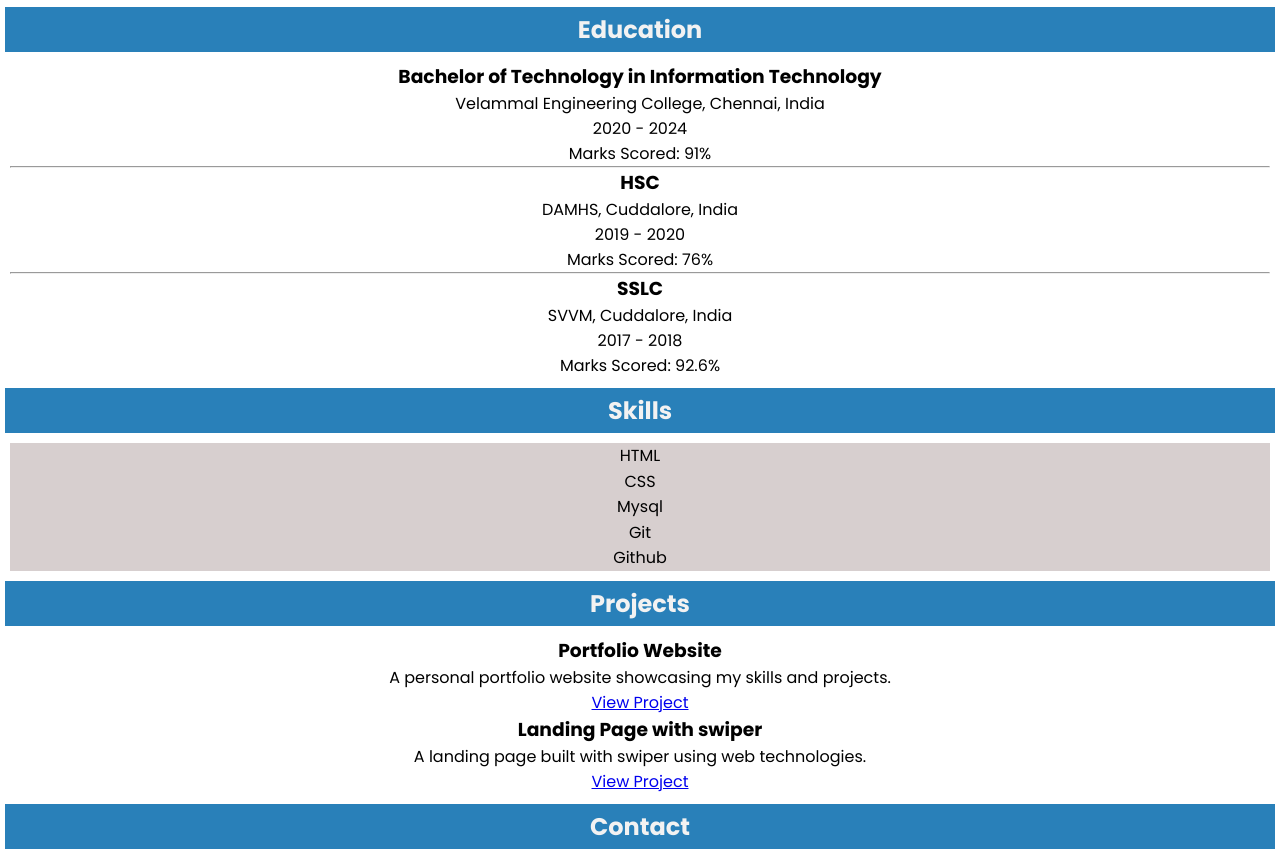
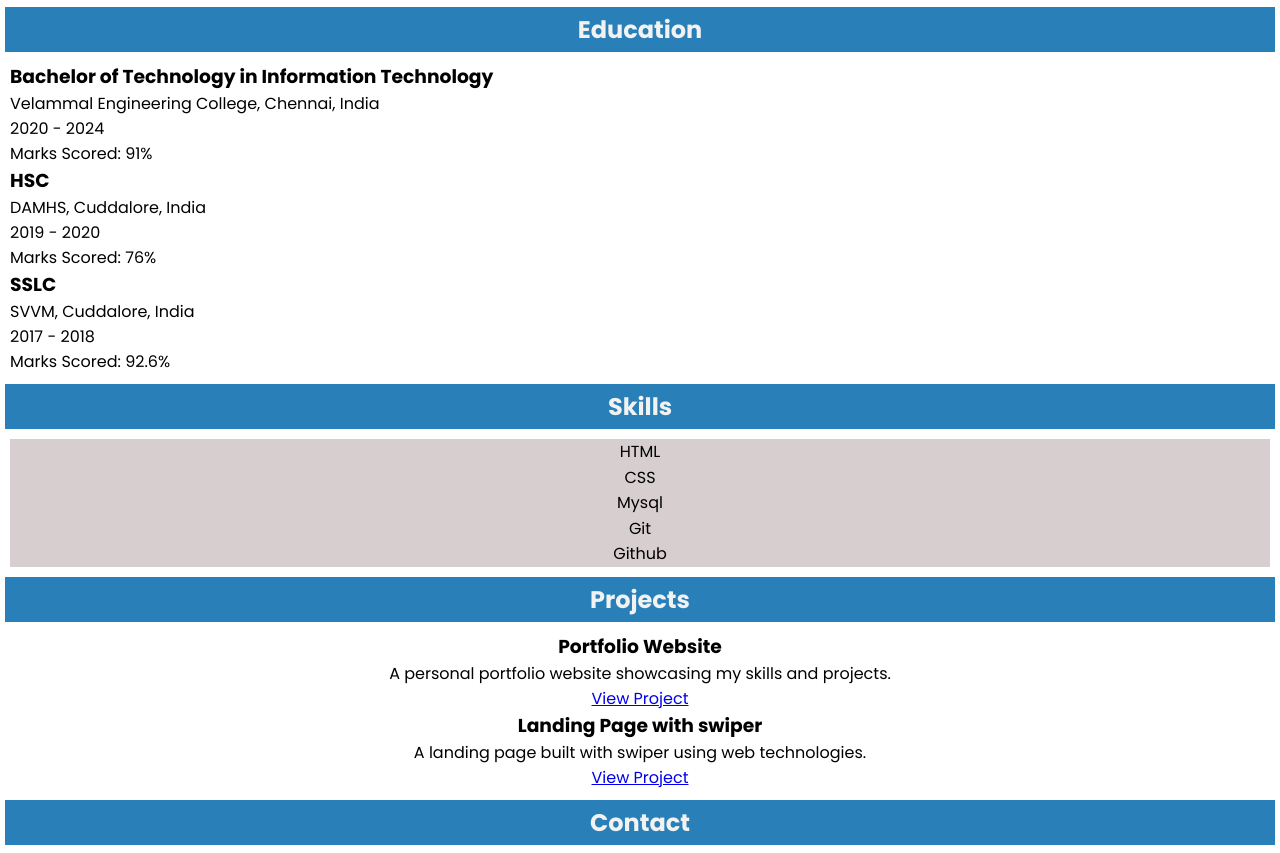
Before and after one commit to Avanthikaselvakumar/Avanthika.github.io, a plain HTML site: page index.html in a window 1280 px wide. Shown: the part 991-1844 px from the top of the page. Drawn offline with Linux system fonts and the light colour scheme.

Commit message:
added flex to education field

```diff
--- a/index.html
+++ b/index.html
@@ -43,30 +43,30 @@
     </section>
 
     <h2 class="heading">Education</h2>
-    <center>
-        <section id="education">
+
+    <section id="education">
+        <div class="container">
             <div class="education-item">
                 <h3>Bachelor of Technology in Information Technology</h3>
                 <p>Velammal Engineering College, Chennai, India</p>
                 <span class="education-date">2020 - 2024</span>
                 <p>Marks Scored: 91%</p>
             </div>
-            <hr>
             <div class="education-item">
                 <h3>HSC</h3>
                 <p>DAMHS, Cuddalore, India</p>
                 <span class="education-date">2019 - 2020</span>
                 <p>Marks Scored: 76%</p>
             </div>
-            <hr>
             <div class="education-item">
                 <h3>SSLC</h3>
                 <p>SVVM, Cuddalore, India</p>
                 <span class="education-date">2017 - 2018</span>
                 <p>Marks Scored: 92.6%</p>
             </div>
-        </section>
-    </center>
+        </div>
+    </section>
+
     <h2 class="heading">Skills</h2>
     <center>
         <section id="skills">
```
